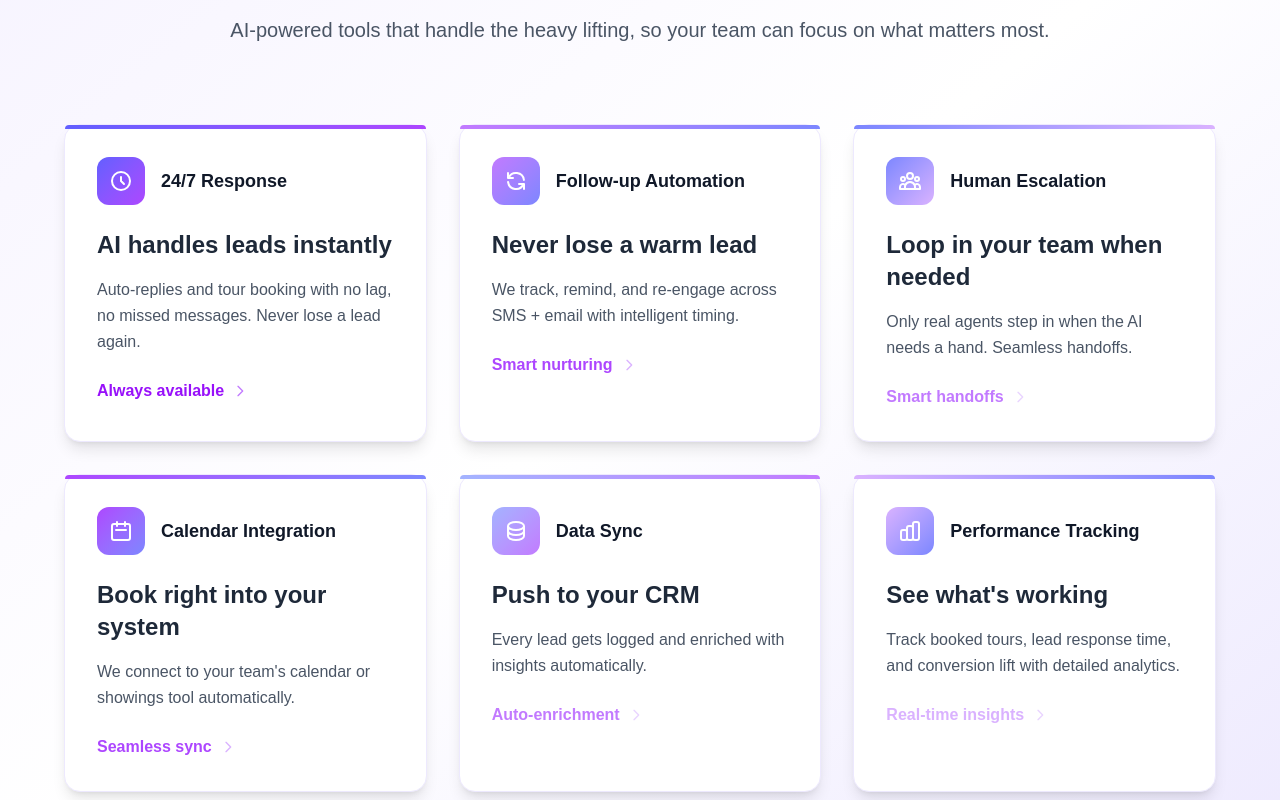
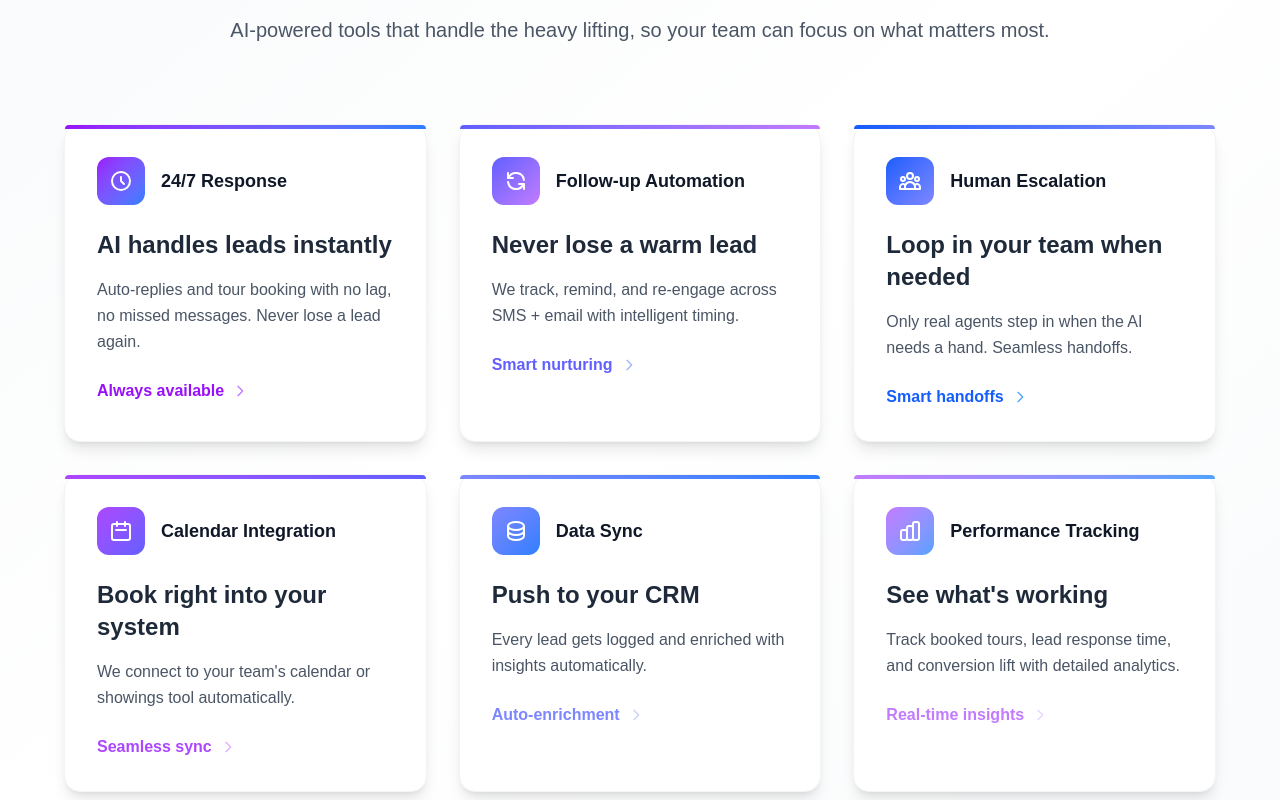
Before and after one commit to MiloMargolis/ai-leasing-agent-website, a Next.js app: page / in a window 1280 px wide. Shown: the part 1300-2100 px from the top of the page. Built offline with nearby package versions, Linux system fonts and the light colour scheme.

Commit message:
updating color scheme

```diff
--- a/app/page.tsx
+++ b/app/page.tsx
@@ -207,7 +207,7 @@ export default function Home() {
 
       {/* Services Section */}
 
-      <section id="services" className="bg-gradient-to-br from-[#f6f3ff] via-white to-[#ede9fe] py-24 px-6 md:px-16">
+      <section id="services" className="bg-gradient-to-br from-gray-50 via-white to-gray-50 py-24 px-6 md:px-16">
         <div className="max-w-7xl mx-auto">
           <div className="text-center mb-20">
             <h2 className="text-5xl font-bold text-gray-900 mb-6">
@@ -220,10 +220,10 @@ export default function Home() {
 
           <div className="grid gap-8 md:grid-cols-2 lg:grid-cols-3">
             {/* 24/7 Response */}
-            <div className="group relative bg-white rounded-2xl p-8 shadow-lg hover:shadow-2xl border border-[#ede9fe] transition-all duration-300 hover:-translate-y-2">
-              <div className="absolute top-0 left-0 w-full h-1 bg-gradient-to-r from-indigo-500 to-purple-500 rounded-t-2xl"></div>
+            <div className="group relative bg-white rounded-2xl p-8 shadow-lg hover:shadow-2xl border border-gray-100 transition-all duration-300 hover:-translate-y-2">
+              <div className="absolute top-0 left-0 w-full h-1 bg-gradient-to-r from-purple-600 to-blue-500 rounded-t-2xl"></div>
               <div className="flex items-center mb-6">
-                <div className="w-12 h-12 bg-gradient-to-br from-indigo-500 to-purple-500 rounded-xl flex items-center justify-center mr-4">
+                <div className="w-12 h-12 bg-gradient-to-br from-purple-600 to-blue-500 rounded-xl flex items-center justify-center mr-4">
                   <svg className="w-6 h-6 text-white" fill="none" stroke="currentColor" viewBox="0 0 24 24">
                     <path strokeLinecap="round" strokeLinejoin="round" strokeWidth={2} d="M12 8v4l3 3m6-3a9 9 0 11-18 0 9 9 0 0118 0z" />
                   </svg>
@@ -245,10 +245,10 @@ export default function Home() {
             </div>
 
             {/* Follow-up Automation */}
-            <div className="group relative bg-white rounded-2xl p-8 shadow-lg hover:shadow-2xl border border-[#ede9fe] transition-all duration-300 hover:-translate-y-2">
-              <div className="absolute top-0 left-0 w-full h-1 bg-gradient-to-r from-purple-400 to-indigo-400 rounded-t-2xl"></div>
+            <div className="group relative bg-white rounded-2xl p-8 shadow-lg hover:shadow-2xl border border-gray-100 transition-all duration-300 hover:-translate-y-2">
+              <div className="absolute top-0 left-0 w-full h-1 bg-gradient-to-r from-indigo-500 to-purple-400 rounded-t-2xl"></div>
               <div className="flex items-center mb-6">
-                <div className="w-12 h-12 bg-gradient-to-br from-purple-400 to-indigo-400 rounded-xl flex items-center justify-center mr-4">
+                <div className="w-12 h-12 bg-gradient-to-br from-indigo-500 to-purple-400 rounded-xl flex items-center justify-center mr-4">
                   <svg className="w-6 h-6 text-white" fill="none" stroke="currentColor" viewBox="0 0 24 24">
                     <path strokeLinecap="round" strokeLinejoin="round" strokeWidth={2} d="M4 4v5h.582m15.356 2A8.001 8.001 0 004.582 9m0 0H9m11 11v-5h-.581m0 0a8.003 8.003 0 01-15.357-2m15.357 2H15" />
                   </svg>
@@ -261,19 +261,19 @@ export default function Home() {
               <p className="text-gray-600 leading-relaxed">
                 We track, remind, and re-engage across SMS + email with intelligent timing.
               </p>
-              <div className="mt-6 flex items-center text-purple-500 font-semibold">
+              <div className="mt-6 flex items-center text-indigo-500 font-semibold">
                 <span>Smart nurturing</span>
-                <svg className="w-4 h-4 ml-2 group-hover:translate-x-1 transition-transform text-purple-300" fill="none" stroke="currentColor" viewBox="0 0 24 24">
+                <svg className="w-4 h-4 ml-2 group-hover:translate-x-1 transition-transform text-indigo-300" fill="none" stroke="currentColor" viewBox="0 0 24 24">
                   <path strokeLinecap="round" strokeLinejoin="round" strokeWidth={2} d="M9 5l7 7-7 7" />
                 </svg>
               </div>
             </div>
 
             {/* Human Escalation */}
-            <div className="group relative bg-white rounded-2xl p-8 shadow-lg hover:shadow-2xl border border-[#ede9fe] transition-all duration-300 hover:-translate-y-2">
-              <div className="absolute top-0 left-0 w-full h-1 bg-gradient-to-r from-indigo-400 to-purple-300 rounded-t-2xl"></div>
+            <div className="group relative bg-white rounded-2xl p-8 shadow-lg hover:shadow-2xl border border-gray-100 transition-all duration-300 hover:-translate-y-2">
+              <div className="absolute top-0 left-0 w-full h-1 bg-gradient-to-r from-blue-600 to-indigo-400 rounded-t-2xl"></div>
               <div className="flex items-center mb-6">
-                <div className="w-12 h-12 bg-gradient-to-br from-indigo-400 to-purple-300 rounded-xl flex items-center justify-center mr-4">
+                <div className="w-12 h-12 bg-gradient-to-br from-blue-600 to-indigo-400 rounded-xl flex items-center justify-center mr-4">
                   <svg className="w-6 h-6 text-white" fill="none" stroke="currentColor" viewBox="0 0 24 24">
                     <path strokeLinecap="round" strokeLinejoin="round" strokeWidth={2} d="M17 20h5v-2a3 3 0 00-5.356-1.857M17 20H7m10 0v-2c0-.656-.126-1.283-.356-1.857M7 20H2v-2a3 3 0 015.356-1.857M7 20v-2c0-.656.126-1.283.356-1.857m0 0a5.002 5.002 0 019.288 0M15 7a3 3 0 11-6 0 3 3 0 016 0zm6 3a2 2 0 11-4 0 2 2 0 014 0zM7 10a2 2 0 11-4 0 2 2 0 014 0z" />
                   </svg>
@@ -286,19 +286,19 @@ export default function Home() {
               <p className="text-gray-600 leading-relaxed">
                 Only real agents step in when the AI needs a hand. Seamless handoffs.
               </p>
-              <div className="mt-6 flex items-center text-purple-400 font-semibold">
+              <div className="mt-6 flex items-center text-blue-600 font-semibold">
                 <span>Smart handoffs</span>
-                <svg className="w-4 h-4 ml-2 group-hover:translate-x-1 transition-transform text-purple-200" fill="none" stroke="currentColor" viewBox="0 0 24 24">
+                <svg className="w-4 h-4 ml-2 group-hover:translate-x-1 transition-transform text-blue-400" fill="none" stroke="currentColor" viewBox="0 0 24 24">
                   <path strokeLinecap="round" strokeLinejoin="round" strokeWidth={2} d="M9 5l7 7-7 7" />
                 </svg>
               </div>
             </div>
 
             {/* Calendar Integration */}
-            <div className="group relative bg-white rounded-2xl p-8 shadow-lg hover:shadow-2xl border border-[#ede9fe] transition-all duration-300 hover:-translate-y-2">
-              <div className="absolute top-0 left-0 w-full h-1 bg-gradient-to-r from-purple-500 to-indigo-400 rounded-t-2xl"></div>
+            <div className="group relative bg-white rounded-2xl p-8 shadow-lg hover:shadow-2xl border border-gray-100 transition-all duration-300 hover:-translate-y-2">
+              <div className="absolute top-0 left-0 w-full h-1 bg-gradient-to-r from-purple-500 to-indigo-500 rounded-t-2xl"></div>
               <div className="flex items-center mb-6">
-                <div className="w-12 h-12 bg-gradient-to-br from-purple-500 to-indigo-400 rounded-xl flex items-center justify-center mr-4">
+                <div className="w-12 h-12 bg-gradient-to-br from-purple-500 to-indigo-500 rounded-xl flex items-center justify-center mr-4">
                   <svg className="w-6 h-6 text-white" fill="none" stroke="currentColor" viewBox="0 0 24 24">
                     <path strokeLinecap="round" strokeLinejoin="round" strokeWidth={2} d="M8 7V3m8 4V3m-9 8h10M5 21h14a2 2 0 002-2V7a2 2 0 00-2-2H5a2 2 0 00-2 2v12a2 2 0 002 2z" />
                   </svg>
@@ -320,10 +320,10 @@ export default function Home() {
             </div>
 
             {/* Data Sync */}
-            <div className="group relative bg-white rounded-2xl p-8 shadow-lg hover:shadow-2xl border border-[#ede9fe] transition-all duration-300 hover:-translate-y-2">
-              <div className="absolute top-0 left-0 w-full h-1 bg-gradient-to-r from-indigo-300 to-purple-400 rounded-t-2xl"></div>
+            <div className="group relative bg-white rounded-2xl p-8 shadow-lg hover:shadow-2xl border border-gray-100 transition-all duration-300 hover:-translate-y-2">
+              <div className="absolute top-0 left-0 w-full h-1 bg-gradient-to-r from-indigo-400 to-blue-500 rounded-t-2xl"></div>
               <div className="flex items-center mb-6">
-                <div className="w-12 h-12 bg-gradient-to-br from-indigo-300 to-purple-400 rounded-xl flex items-center justify-center mr-4">
+                <div className="w-12 h-12 bg-gradient-to-br from-indigo-400 to-blue-500 rounded-xl flex items-center justify-center mr-4">
                   <svg className="w-6 h-6 text-white" fill="none" stroke="currentColor" viewBox="0 0 24 24">
                     <path strokeLinecap="round" strokeLinejoin="round" strokeWidth={2} d="M4 7v10c0 2.21 3.582 4 8 4s8-1.79 8-4V7M4 7c0 2.21 3.582 4 8 4s8-1.79 8-4M4 7c0-2.21 3.582-4 8-4s8 1.79 8 4m0 5c0 2.21-3.582 4-8 4s-8-1.79-8-4" />
                   </svg>
@@ -336,19 +336,19 @@ export default function Home() {
               <p className="text-gray-600 leading-relaxed">
                 Every lead gets logged and enriched with insights automatically.
               </p>
-              <div className="mt-6 flex items-center text-purple-400 font-semibold">
+              <div className="mt-6 flex items-center text-indigo-400 font-semibold">
                 <span>Auto-enrichment</span>
-                <svg className="w-4 h-4 ml-2 group-hover:translate-x-1 transition-transform text-purple-200" fill="none" stroke="currentColor" viewBox="0 0 24 24">
+                <svg className="w-4 h-4 ml-2 group-hover:translate-x-1 transition-transform text-indigo-200" fill="none" stroke="currentColor" viewBox="0 0 24 24">
                   <path strokeLinecap="round" strokeLinejoin="round" strokeWidth={2} d="M9 5l7 7-7 7" />
                 </svg>
               </div>
             </div>
 
             {/* Performance Tracking */}
-            <div className="group relative bg-white rounded-2xl p-8 shadow-lg hover:shadow-2xl border border-[#ede9fe] transition-all duration-300 hover:-translate-y-2">
-              <div className="absolute top-0 left-0 w-full h-1 bg-gradient-to-r from-purple-300 to-indigo-400 rounded-t-2xl"></div>
+            <div className="group relative bg-white rounded-2xl p-8 shadow-lg hover:shadow-2xl border border-gray-100 transition-all duration-300 hover:-translate-y-2">
+              <div className="absolute top-0 left-0 w-full h-1 bg-gradient-to-r from-purple-400 to-blue-400 rounded-t-2xl"></div>
               <div className="flex items-center mb-6">
-                <div className="w-12 h-12 bg-gradient-to-br from-purple-300 to-indigo-400 rounded-xl flex items-center justify-center mr-4">
+                <div className="w-12 h-12 bg-gradient-to-br from-purple-400 to-blue-400 rounded-xl flex items-center justify-center mr-4">
                   <svg className="w-6 h-6 text-white" fill="none" stroke="currentColor" viewBox="0 0 24 24">
                     <path strokeLinecap="round" strokeLinejoin="round" strokeWidth={2} d="M9 19v-6a2 2 0 00-2-2H5a2 2 0 00-2 2v6a2 2 0 002 2h2a2 2 0 002-2zm0 0V9a2 2 0 012-2h2a2 2 0 012 2v10m-6 0a2 2 0 002 2h2a2 2 0 002-2m0 0V5a2 2 0 012-2h2a2 2 0 012 2v14a2 2 0 01-2 2h-2a2 2 0 01-2-2z" />
                   </svg>
@@ -361,7 +361,7 @@ export default function Home() {
               <p className="text-gray-600 leading-relaxed">
                 Track booked tours, lead response time, and conversion lift with detailed analytics.
               </p>
-              <div className="mt-6 flex items-center text-purple-300 font-semibold">
+              <div className="mt-6 flex items-center text-purple-400 font-semibold">
                 <span>Real-time insights</span>
                 <svg className="w-4 h-4 ml-2 group-hover:translate-x-1 transition-transform text-purple-200" fill="none" stroke="currentColor" viewBox="0 0 24 24">
                   <path strokeLinecap="round" strokeLinejoin="round" strokeWidth={2} d="M9 5l7 7-7 7" />
```
